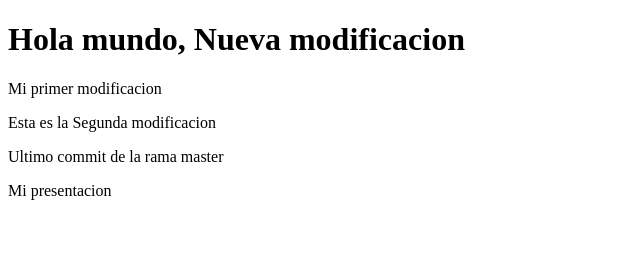
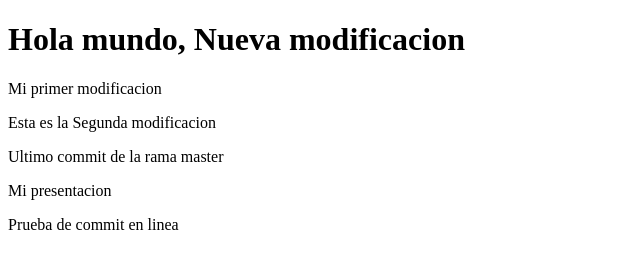
Before and after one commit to DavidM117/aweb.7.git01, a plain HTML site: page index.html in a window 1280 px wide. Shown: the whole page, without its empty margins (0-640 px from the left). Drawn offline with Linux system fonts and the light colour scheme.

Commit message:
Update index.html
Prueba para actualizar pagina

```diff
--- a/index.html
+++ b/index.html
@@ -12,5 +12,6 @@
     <p>Esta es la Segunda modificacion </p>
     <p>Ultimo commit de la rama master</p>
     <a brief="presentacion.html"> Mi presentacion </a>
+    <p>Prueba de commit en linea<p>
 </body>
 </html>
```
